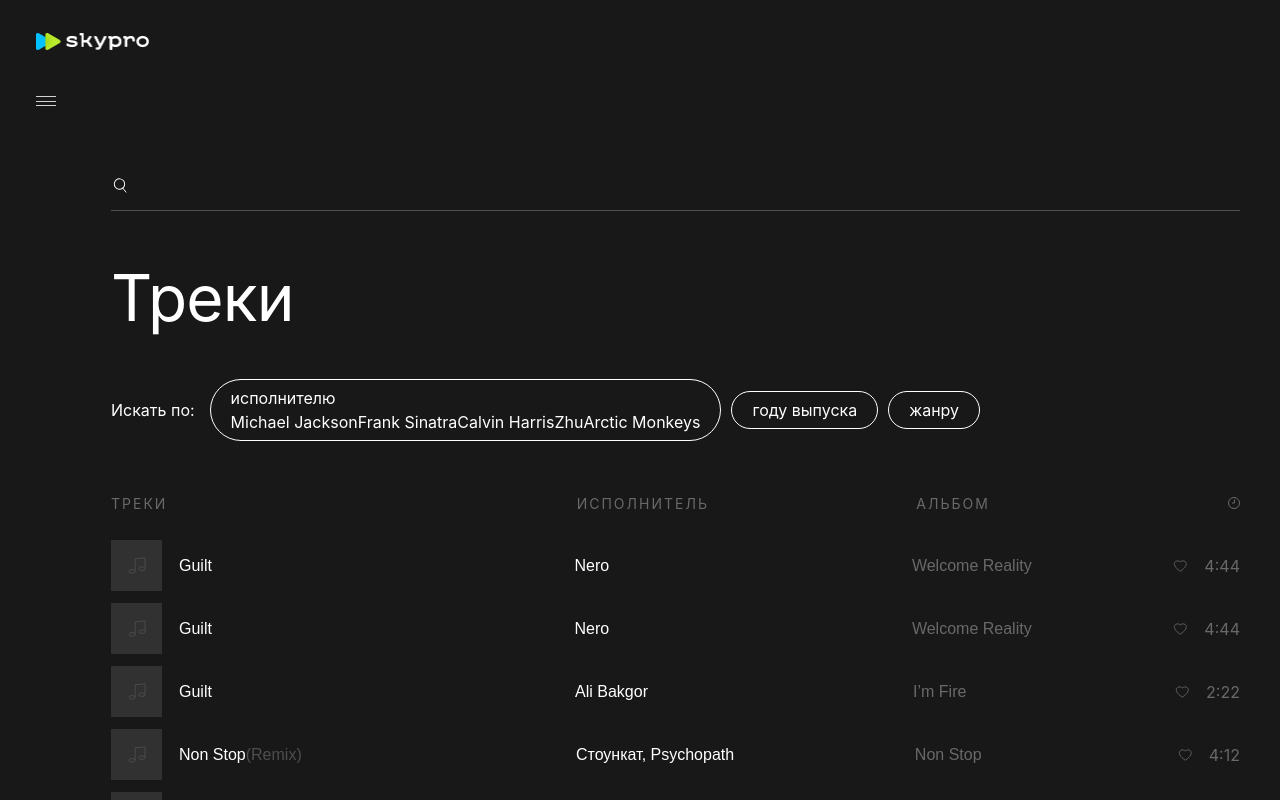
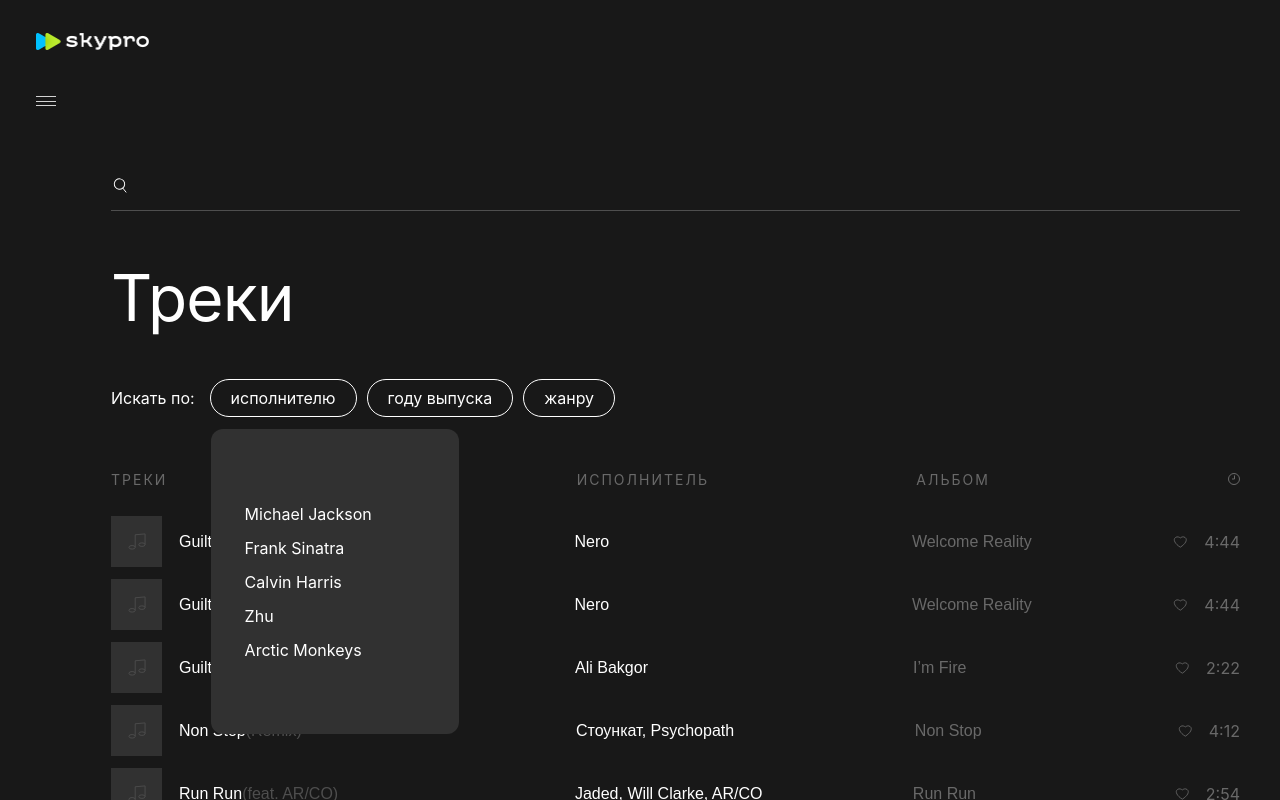
Before and after one commit to ReginaldLedu/React_study_project, a React (Create React App) app in the folder react_start/: page / in a window 1280 px wide. Built offline with nearby package versions, Linux system fonts and the light colour scheme; a web font is replaced by a local one.

Commit message:
2_options

```diff
--- a/react_start/src/filter.js
+++ b/react_start/src/filter.js
@@ -2,56 +2,138 @@
 import { useState } from 'react'
 import { performers } from './performers.js'
 import { genres } from './performers.js'
+import { years } from './performers.js'
 
+/*function Filter(){
+	const [activeIndex, setActiveIndex] = useState(false)
+	function showMenu (){setActiveIndex((activeIndex))}
+	return(
+		<div className='centerblock__filter filter'
+		onClick={()=>{showMenu}}>
+			<div className='filter__title'>Искать по: </div>
+			<PerformerMenu></PerformerMenu>
+			<YearMenu></YearMenu>
+			<GenreMenu></GenreMenu>
+			</div>
+			)}
+
+function PerformerMenu (){
+	const [activeIndex, setActiveIndex] = useState(false)
+	function showPerformers (){setActiveIndex((!activeIndex))}
+	return (
+		<div className="filter__button button-author _btn-text"
+		title="исполнителю"
+		onClick={showPerformers}
+		>исполнителю
+		{activeIndex === false ? " " : List ("исполнителю")}
+		</div>
+	)
+}
+
+function GenreMenu (){
+	const [activeIndex, setActiveIndex] = useState(false)
+	function showGenres (){setActiveIndex((!activeIndex))}
+	return (
+		<div className="filter__button button-author _btn-text"
+		title="жанру"
+		onClick={showGenres}
+		>жанру
+		{activeIndex === false ? " " : List ("жанру")}
+		</div>
+	)
+}
+
+function YearMenu (){
+	const [activeIndex, setActiveIndex] = useState(false)
+	function showYears (){setActiveIndex((!activeIndex))}
+	return (
+		<div className="filter__button button-author _btn-text"
+		title="году выпуска"
+		onClick={showYears}
+		>году выпуска
+		{activeIndex === false ? " " : List ("году выпуска")}
+		</div>
+	)
+}*/
 
 
 function Filter(){
-	const [activeIndex, setActiveIndex] = useState(0)
-
+	const [activeIndex, setActiveIndex] = useState(false)
 return(
 	<div className='centerblock__filter filter'>
 		<div className='filter__title'>Искать по:</div>
 		<FiltersShow
 		className="filter__button button-author _btn-text"
 		title="исполнителю"
-		isActive={activeIndex === 0}
-		onShow={
-			()=>setActiveIndex(1)}
-		>
-			{performers[0]}
-			{performers[1]}
-			{performers[2]}
-			{performers[3]}
-			{performers[4]}
+		isActive={activeIndex === true}
+		onShow={()=>{
+			{setActiveIndex(!activeIndex)}}}
+			>
 		</FiltersShow>
-			<div className='filter__button button-year _btn-text'>году выпуска</div>
+		<FiltersShow
+			className='filter__button button-year _btn-text'
+			title="году выпуска"
+			isActive={activeIndex === false}
+			onShow={()=>{
+			{setActiveIndex(!activeIndex)}}}
+			>
+			</FiltersShow>
 		<FiltersShow
 		className="filter__button button-genre _btn-text"
 		title="жанру"
-		isActive={activeIndex === 1}
-		onShow={()=>setActiveIndex(0)}
+		isActive={activeIndex === false}
+		onShow={()=>{
+			{setActiveIndex(!activeIndex)}}}
 		>
-		{genres[0]}
-		{genres[1]}
-		{genres[2]}
-		{genres[3]}
-		{genres[4]}
-		</FiltersShow>
+	</FiltersShow>
 	</div>
 )
 }
 
-function FiltersShow({
-	/* eslint-disable */ title,
-	/* eslint-disable */ children,
-	/* eslint-disable */ isActive,
-	/* eslint-disable */ onShow
-}){
+function FiltersShow( {
+	/* eslint-disable */  title,
+	/* eslint-disable */  isActive,
+	/* eslint-disable */  onShow
+}){ return(
+		<div className='filter__button button-author _btn-text' onClick={onShow}>{title}
+		{isActive ? " " : List (title)}</div>
+		)
+}
 
-	return(
-		<div className='filter__button button-author _btn-text' onClick={onShow}>{title}
-		{isActive ? <p> {children} </p> : " "}
+function List (title){
+	const filters = ["исполнителю", "жанру", "году выпуска"]
+	if(title === filters[0]){
+		return (
+			<div className='filter__pop-up'>
+			<p>{performers[0]} </p>
+			<p>{performers[1]}</p>
+			<p>{performers[2]}</p>
+			<p>{performers[3]}</p>
+			<p>{performers[4]}</p>
 		</div>
 		)
+	} else if (title === filters[1])
+	{
+		return (
+			<div className='filter__pop-up'>
+			<p>{genres[0]} </p>
+			<p>{genres[1]}</p>
+			<p>{genres[2]}</p>
+			<p>{genres[3]}</p>
+			<p>{genres[4]}</p>
+		</div>
+		)
+	}
+	else if (title === filters[2])
+	{
+		return (
+			<div className='filter__pop-up'>
+			<p>{years[0]} </p>
+			<p>{years[1]}</p>
+
+		</div>
+		)
+	}
 }
+
 export default Filter
--- a/react_start/src/performers.js
+++ b/react_start/src/performers.js
@@ -13,3 +13,8 @@ export const genres = [
 	"Техно",
 	"Инди"
 ]
+
+export const years = [
+	"Более новые",
+	"Более старые"
+]
```
